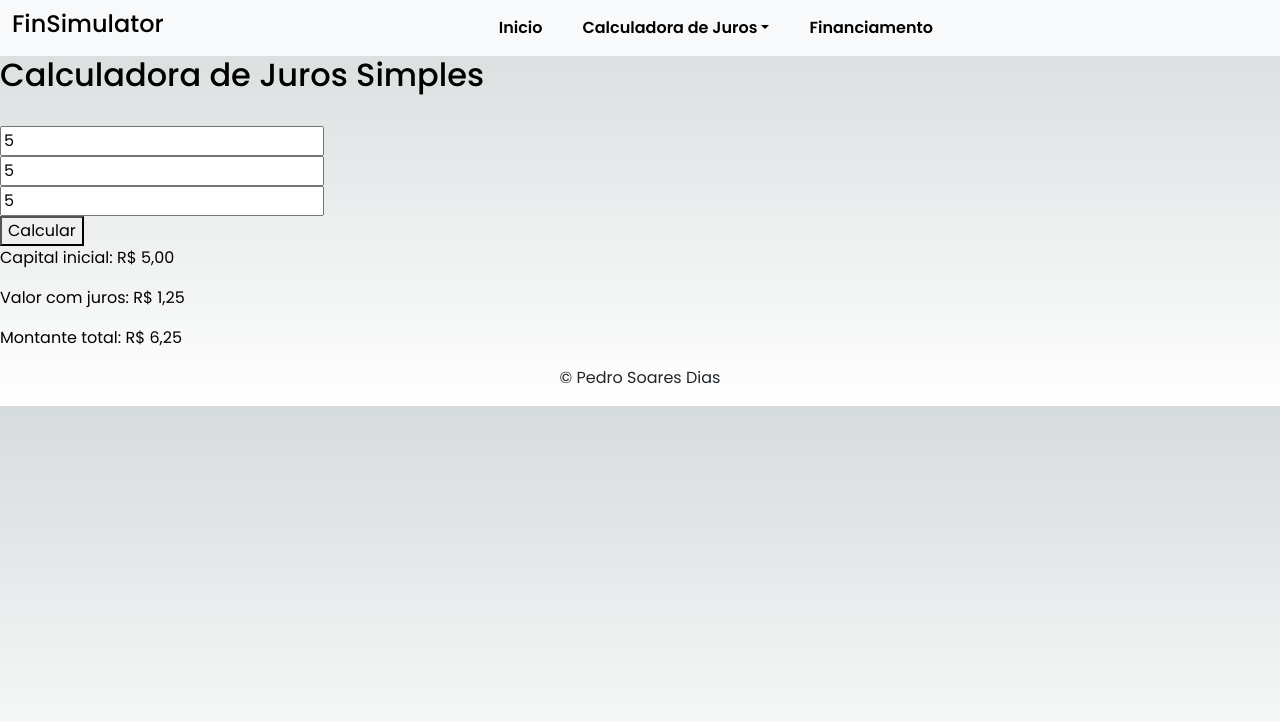
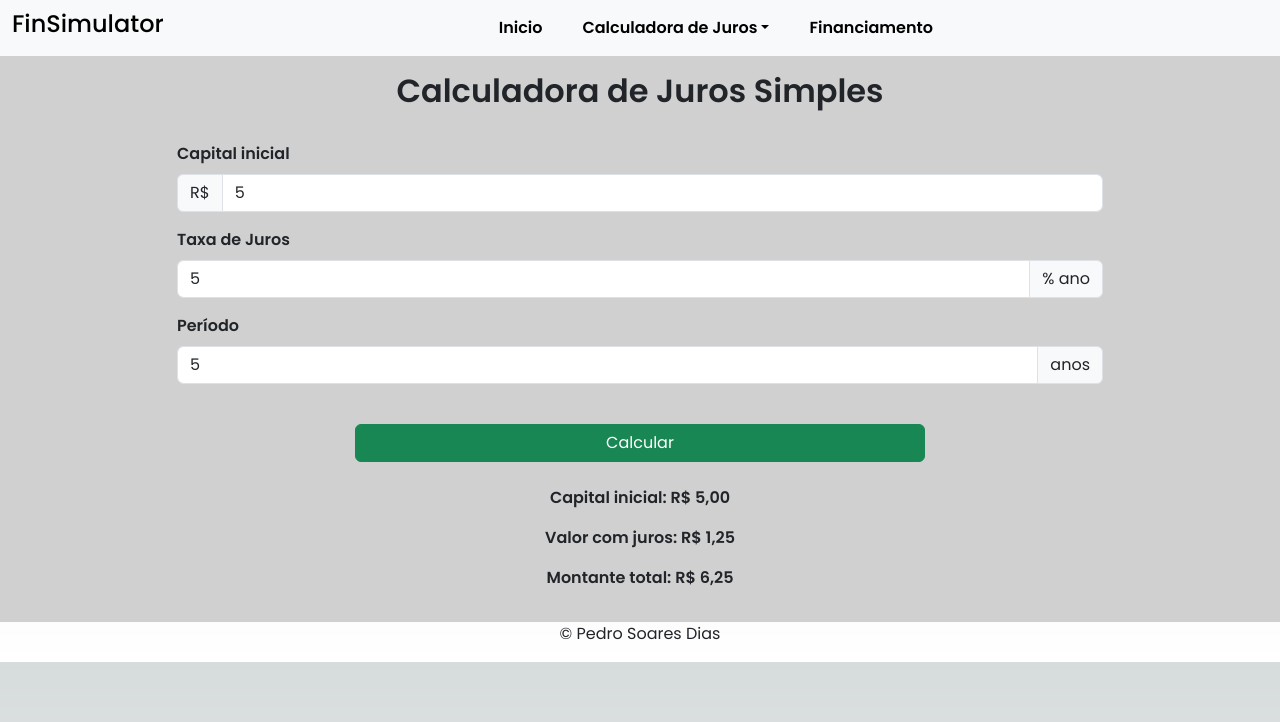
Before and after one commit to PedroSoaresDias/SimuladorFinanceiro, a Next.js app: page /JurosSimples in a window 1280 px wide. Both pictures are taken after typing "5", "5", "5" into the empty fields and a click on the button "Calcular". Shown: the top 722 px of the page. Built offline with nearby package versions, Linux system fonts and the light colour scheme.

Commit message:
Estilizando a página de Juros Simples

```diff
--- a/src/pages/JurosSimples/index.js
+++ b/src/pages/JurosSimples/index.js
@@ -14,18 +14,123 @@ export default function JurosSimples() {
 
   return (
     <>
-            <h2>Calculadora de Juros Simples</h2>
+      <section className="simples">
+        <div className="container text-dark">
+          <h2 className="text-center">Calculadora de Juros Simples</h2>
           <br />
-            <input type="number" placeholder="Capital inicial" value={capital} onChange={(e) => setCapital(parseFloat(e.target.value))} />
+          <div className="row">
+            <div className="col-1"></div>
+            <div className="col mb-3">
+              <label for="capital" className="form-label">
+                Capital inicial
+              </label>
+              <div className="input-group">
+                <span class="input-group-text" id="basic-addon1">
+                  R$
+                </span>
+                <input
+                  type="number"
+                  id="capital"
+									className="form-control"
+                  placeholder="Capital inicial"
+                  value={capital}
+                  onChange={(e) => setCapital(parseFloat(e.target.value))}
+                />
+              </div>
+            </div>
+            <div className="col-1"></div>
+          </div>
+          <div className="row">
+            <div className="col-1"></div>
+            <div className="col mb-3">
+              <label for="juros" className="form-label">
+                Taxa de Juros
+              </label>
+              <div className="input-group">
+                <input
+                  type="number"
+                  id="juros"
+									className="form-control"
+                  value={taxaJurosAnual}
+                  onChange={(e) =>
+                    setTaxaJurosAnual(parseFloat(e.target.value))
+                  }
+                />
+                <span class="input-group-text" id="basic-addon2">
+                  % ano
+                </span>
+              </div>
+            </div>
+            <div className="col-1"></div>
+          </div>
+          <div className="row">
+            <div className="col-1"></div>
+            <div className="col mb-3">
+              <label for="ano" className="form-label">
+                Período
+              </label>
+              <div className="input-group">
+                <input
+                  type="number"
+                  id="ano"
+									className="form-control"
+                  value={periodo}
+                  onChange={(e) => setPeriodo(parseFloat(e.target.value))}
+                />
+                <span class="input-group-text" id="basic-addon3">
+                  anos
+                </span>
+              </div>
+            </div>
+            <div className="col-1"></div>
+					</div>
 					<br />
-            <input type="number" placeholder="Taxa em (%)" value={taxaJurosAnual} onChange={(e) => setTaxaJurosAnual(parseFloat(e.target.value))} />
+          <div className="row">
+            <div className="col"></div>
+            <button
+              onClick={CalcularJurosSimples}
+              className="btn btn-success col-6"
+            >
+              Calcular
+            </button>
+            <div className="col"></div>
+					</div>
 					<br />
-            <input type="number" placeholder="Periodo (em anos)" value={periodo} onChange={(e) => setPeriodo(parseFloat(e.target.value))} />
-            <br />
-            <button onClick={CalcularJurosSimples}>Calcular</button>
-            {resultado > 0 && (<p>Capital inicial: {(new Intl.NumberFormat("pt-BR", {style: 'currency', currency: 'BRL'}).format(capital))}</p>)}
-            {resultado > 0 && (<p>Valor com juros: {(new Intl.NumberFormat("pt-BR", {style: 'currency', currency: 'BRL'}).format(resultado - capital))}</p>)}
-            {resultado > 0 && (<p>Montante total: {(new Intl.NumberFormat("pt-BR", {style: 'currency', currency: "BRL"}).format(resultado))}</p>)}
+					<div className="row">
+            <div className="col-1"></div>
+            <div className="col text-center text-dark">
+						{resultado > 0 && (
+                <p>
+                  Capital inicial:{" "}
+                  {new Intl.NumberFormat("pt-BR", {
+                    style: "currency",
+                    currency: "BRL",
+                  }).format(capital)}
+                </p>
+              )}
+              {resultado > 0 && (
+                <p>
+                  Valor com juros:{" "}
+                  {new Intl.NumberFormat("pt-BR", {
+                    style: "currency",
+                    currency: "BRL",
+                  }).format(resultado - capital)}
+                </p>
+              )}
+              {resultado > 0 && (
+                <p>
+                  Montante total:{" "}
+                  {new Intl.NumberFormat("pt-BR", {
+                    style: "currency",
+                    currency: "BRL",
+                  }).format(resultado)}
+                </p>
+              )}
+            </div>
+            <div className="col-1"></div>
+          </div>
+        </div>
+      </section>
     </>
-    )
+  );
 }
--- a/src/styles/globals.css
+++ b/src/styles/globals.css
@@ -46,6 +46,15 @@
 }
 
 .composto h2, .composto label, .composto p{
+  font-weight: 600;
+}
+
+.simples{
+  background-color: rgb(208, 208, 208);
+  padding: 1rem;
+}
+
+.simples h2, .simples label, .simples p{
   font-weight: 600;
 }
 
```
Lines whose indentation alone changed are shown as unchanged.
